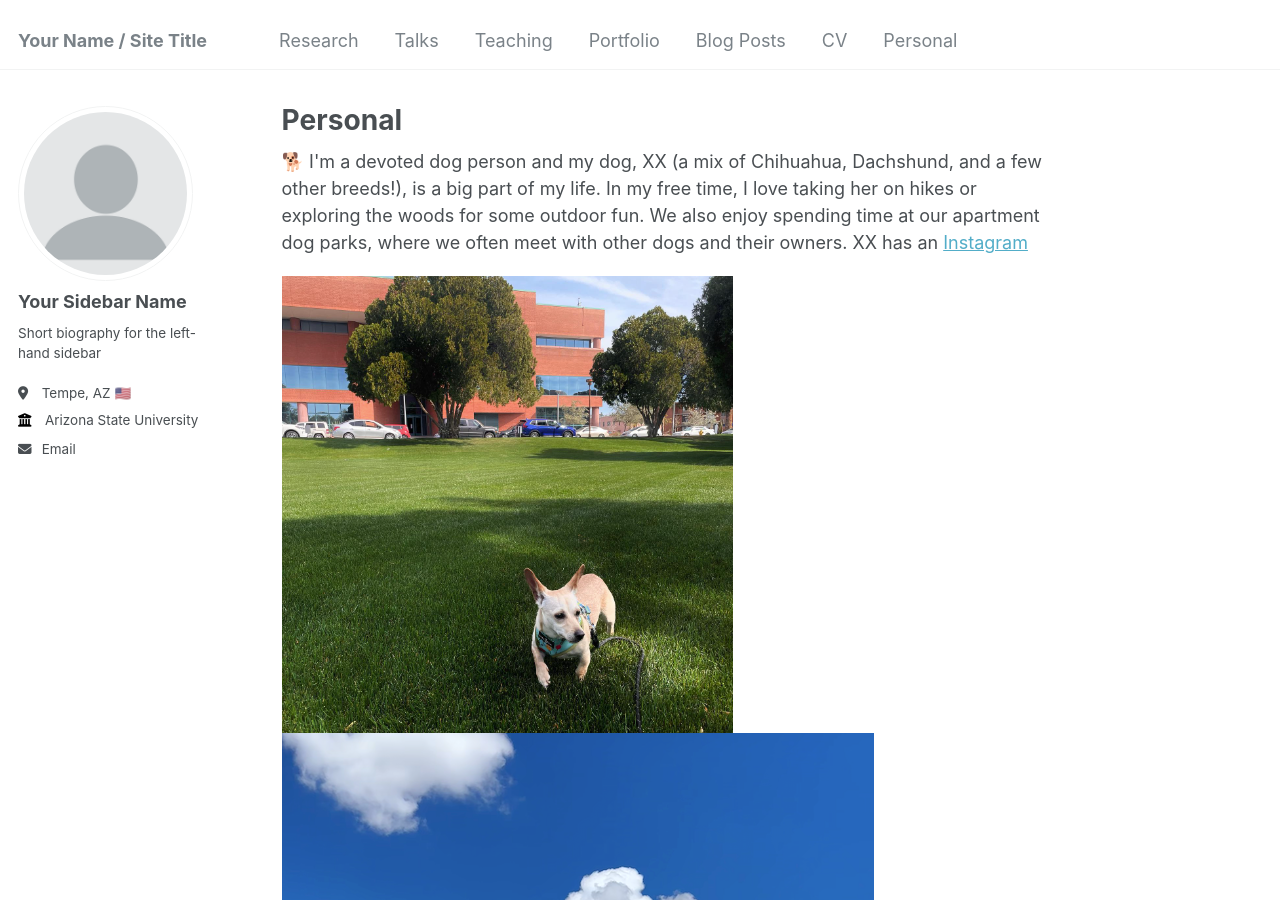
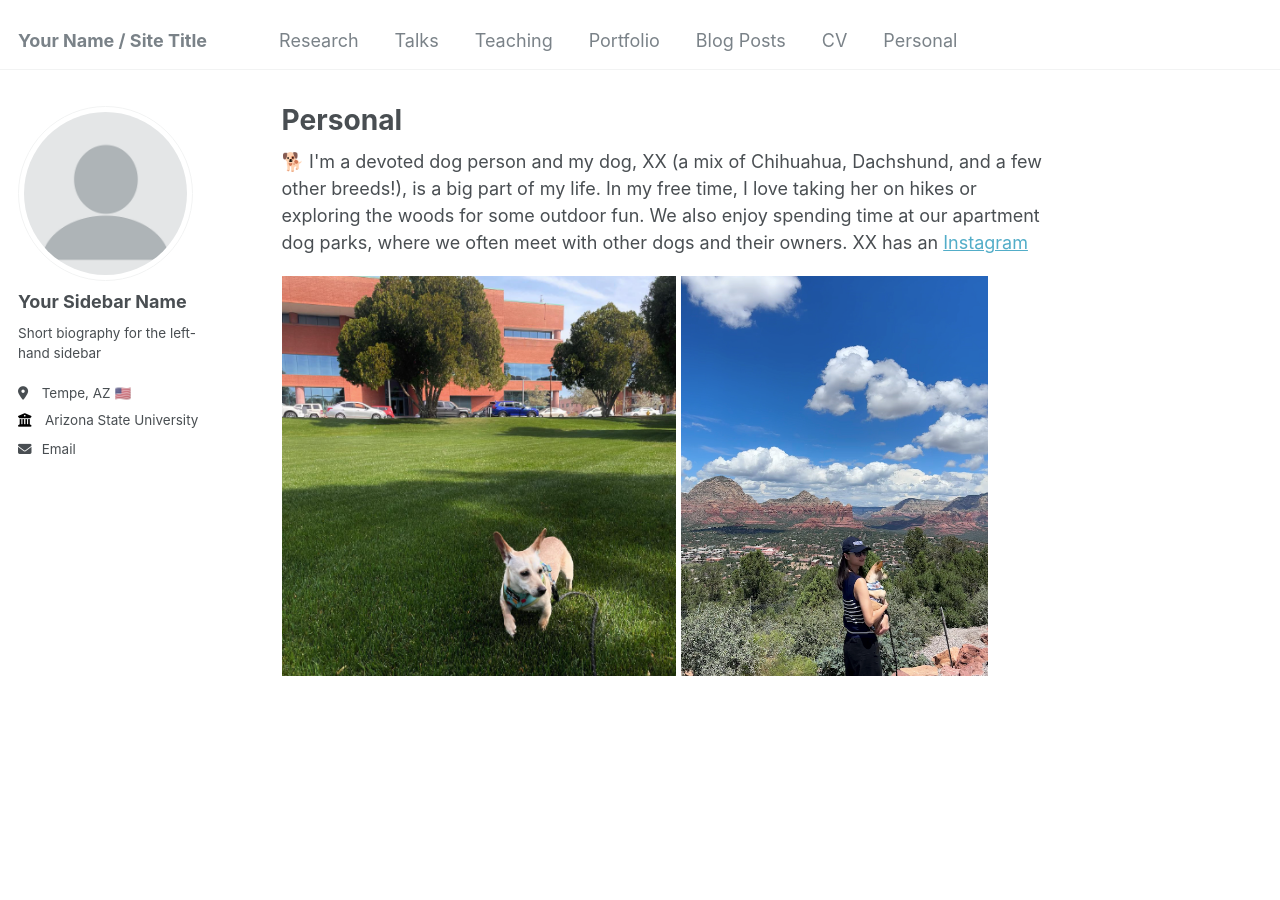
Before and after one commit to kyxyxn/kyxyxn.github.io, a Jekyll site: the page built from _pages/personal.html, in a window 1280 px wide and 900 px high. Built offline with Jekyll 4.4.1, drawn with Linux system fonts in a browser that asks for light colours; some web fonts are replaced.

Commit message:
Update personal.html

```diff
--- a/_pages/personal.html
+++ b/_pages/personal.html
@@ -9,6 +9,6 @@ author_profile: true
 
 
 <div style="display: fex; justify-content: space-between; align-items: center; margin-top: 20px;">
-  <img src="../images/shiru-school.png" alt="Shiru at ASU" style="height: 100%; height: auto;">
-  <img src="../images/shiru-mountain.png" alt="Shiru at Sedona" style="height: 100%; height: auto;">
+  <img src="../images/shiru-school.png" alt="Shiru at ASU" style="max-height: 400px; height: auto;">
+  <img src="../images/shiru-mountain.png" alt="Shiru at Sedona" style="max-height: 400px; height: auto;">
 </div>
```
